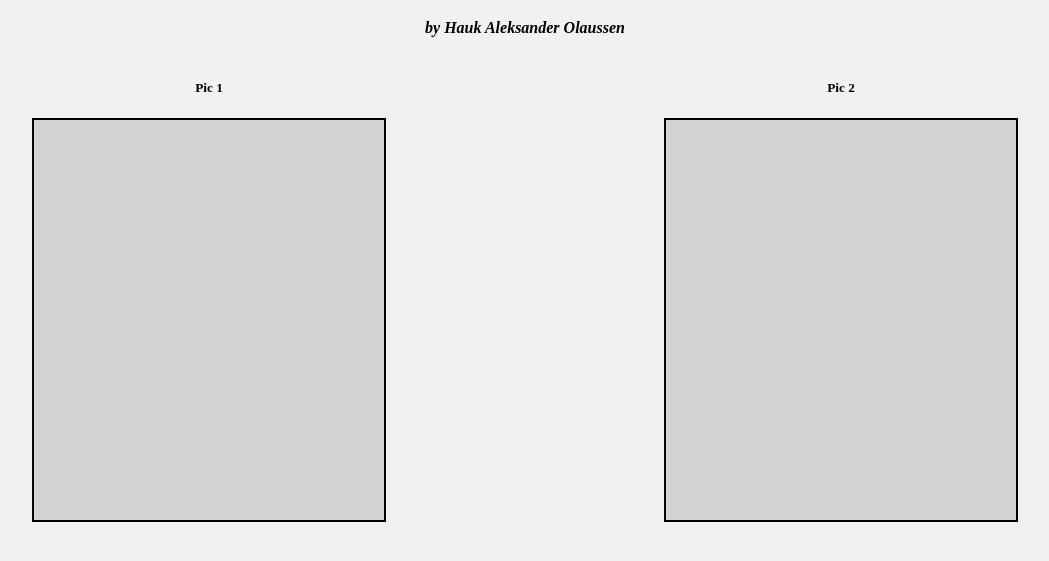
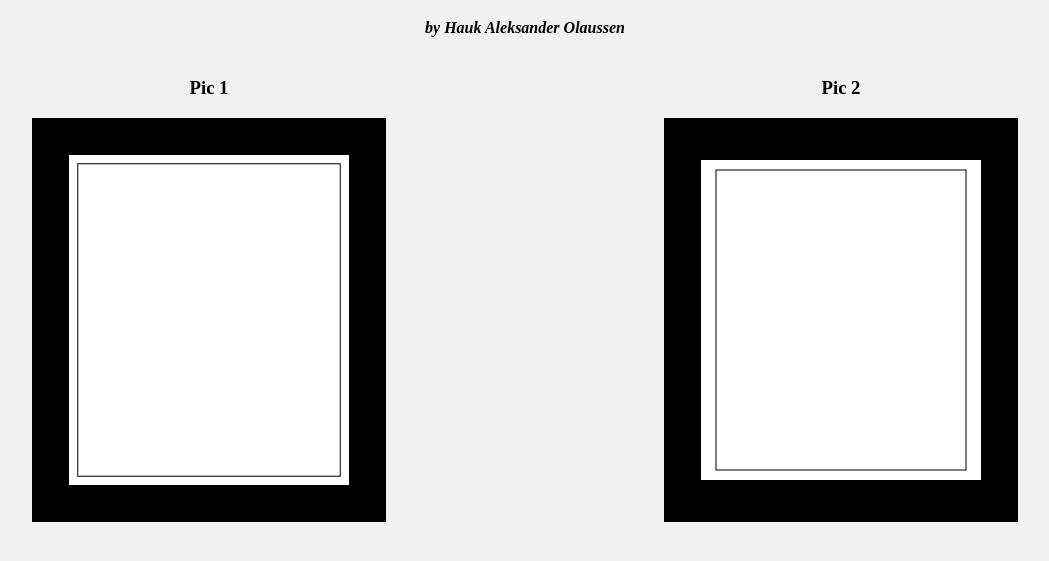
Before and after one commit to Olaussen/webdev, a plain HTML site: page P1/index.html in a window 1280 px wide. Shown: the part 61-622 px from the top of the page, without its empty margins (115-1164 px from the left). Drawn offline with nearby package versions, Linux system fonts and the light colour scheme.

Commit message:
Added frames and resized canvas pixels to be not retarded

```diff
--- a/P1/index.html
+++ b/P1/index.html
@@ -6,7 +6,6 @@
     <meta name="viewport" content="width=device-width, initial-scale=1.0">
     <title>Project 1 - Mine fantastiske abstrakte bilder</title>
     <script src="https://code.jquery.com/jquery-3.5.1.min.js"></script>
-    <script src="index.js"></script>
     <link rel="stylesheet" href="main.css">
 </head>
 
@@ -16,16 +15,20 @@
         <h4><i>by Hauk Aleksander Olaussen</i></h4>
         <div id="pictures">
             <div class="artcontainer">
-                <h5>Pic 1</h5>
-                <canvas class="art"></canvas>
+                <h3>Pic 1</h5>
+                    <canvas id="canvas-art" class="art"></canvas>
             </div>
             <div class="artcontainer">
-                <h5>Pic 2</h5>
-                <svg class="art"></svg>
+                <h3>Pic 2</h5>
+                    <svg id="svg-art" class="art">
+                        <rect x="0" y="0" width="100%" height="100%"/>
+                        <rect x="10%" y="10%" width="80%" fill="white" height="80%"/>
+                        <rect x="50" y="50" width="250" height="300" fill="white" stroke="black"/>
+                    </svg>
             </div>
         </div>
     </div>
-
+    <script src="index.js"></script>
 </body>
 
 </html>
--- a/P1/index.js
+++ b/P1/index.js
@@ -1,5 +1,44 @@
+
+const canvas = document.getElementById("canvas-art")
+const ctx = canvas.getContext("2d")
+
+function matchCanvasPixelsToDisplayPixels() {
+   const width = canvas.clientWidth;
+   const height = canvas.clientHeight;
+
+   if (canvas.width !== width || canvas.height !== height) {
+     canvas.width = width;
+     canvas.height = height;
+     return true;
+   }
+
+   return false;
+}
 
 
+function initiateCanvasArt() {
+    matchCanvasPixelsToDisplayPixels()
+
+    const w = canvas.width
+    const h = canvas.height
+    const offset = w/10
+
+    ctx.fillstyle = "gold"
+    ctx.fillRect(0, 0, w, h);
+    ctx.clearRect(offset, offset, w-2*offset, h-2*offset);
+    ctx.strokeRect(offset+0.25*offset, offset+0.25*offset, w-2.5*offset, h-2.5*offset);
+}
+
 $("document").ready(() => {
-    console.log("Testing console log via jQuery")
+    initiateCanvasArt()
+    const $canvas = $("#canvas-art")
+    const $svg = $("#svg-art")
+
+    $canvas.click(() => {
+        console.log("clicked canvas")
+    })
+
+    $svg.click(() => {
+        console.log("clicked svg")
+    })
 })
--- a/P1/main.css
+++ b/P1/main.css
@@ -14,10 +14,14 @@ html {
 .art {
     width: 350px;
     height: 400px;
-    background-color: lightgrey;
+    background-color: white;
     border: 2px solid black;
 }
 
 .art:hover {
     background-color: blueviolet;
 }
+
+#rect:hover {
+    background-color: blue;
+}
```
